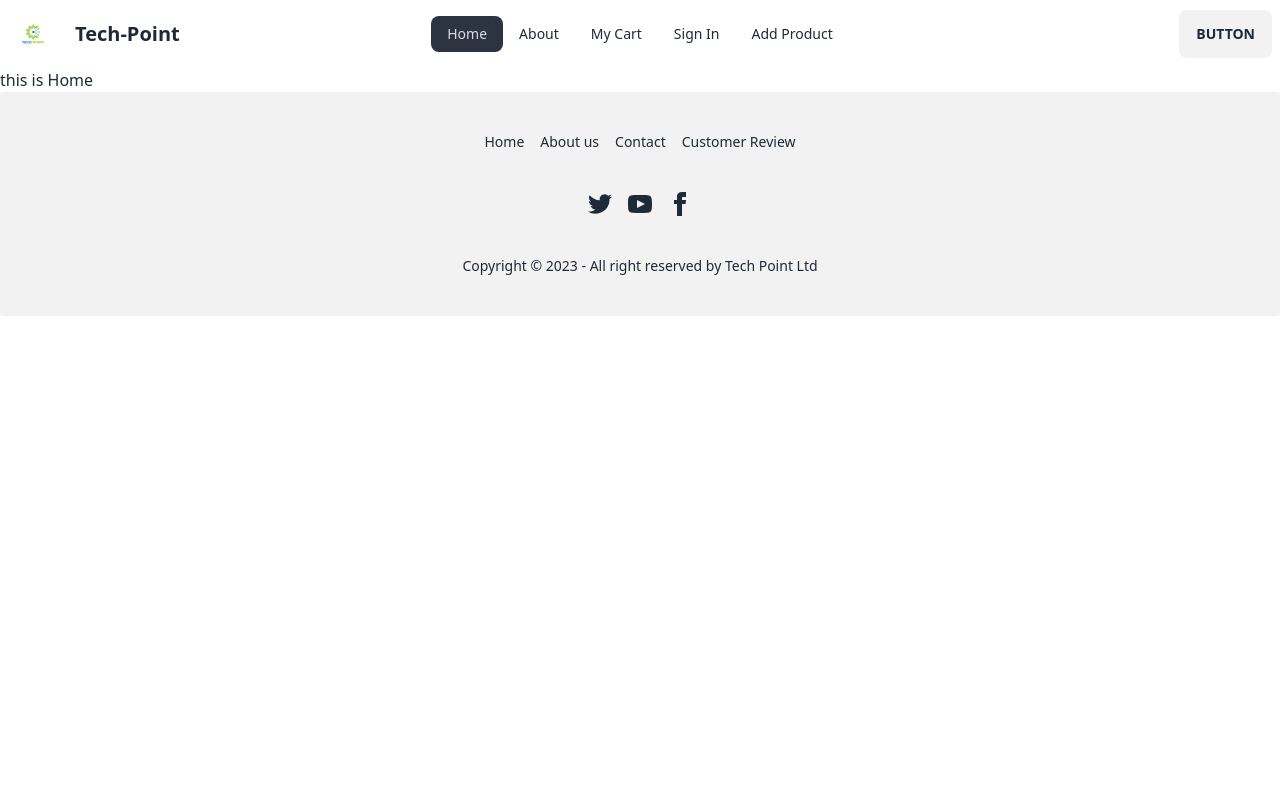
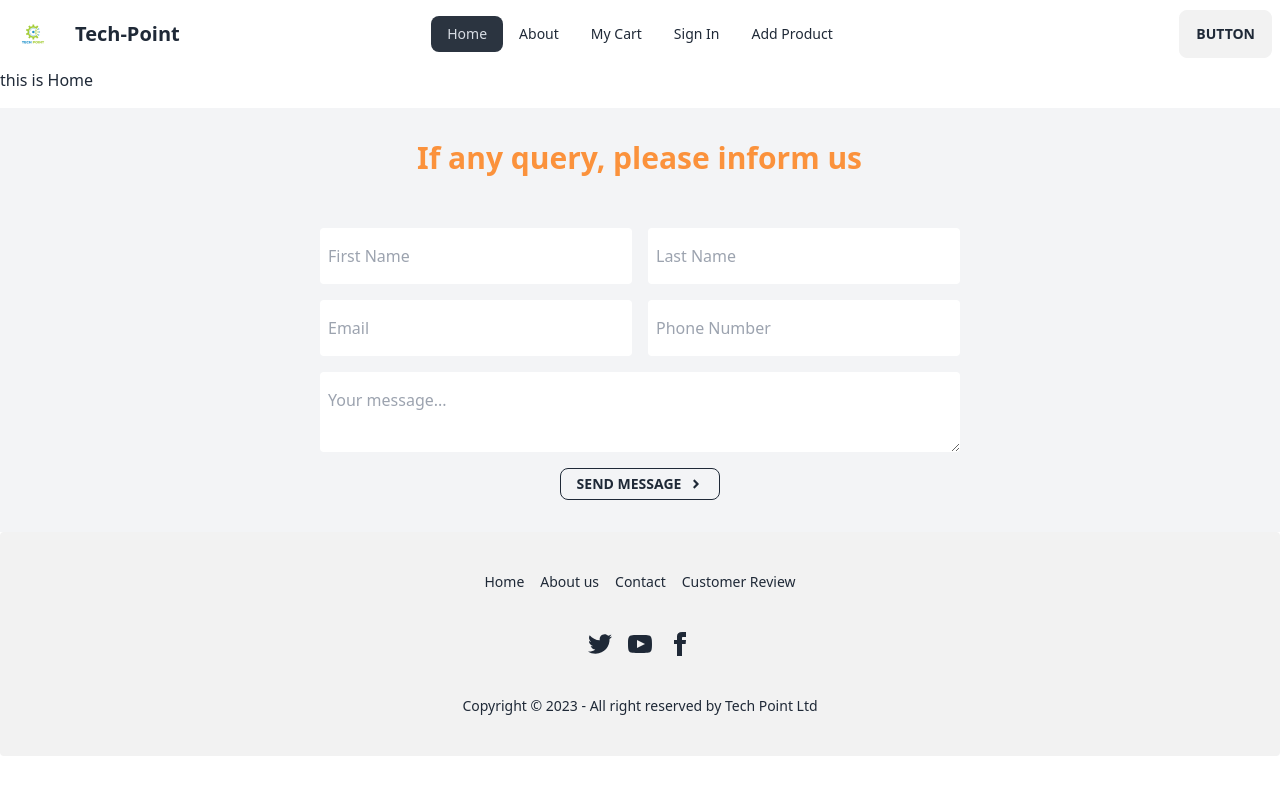
Before and after one commit to Mostaq27/electronics-shop-client, a React (Vite) app: page / in a window 1280 px wide. Shown: the top 794 px of the page. Built offline with nearby package versions, Linux system fonts and the light colour scheme.

Commit message:
install react icon ,react-awesome-reveal and create Contact components

```diff
--- a/package.json
+++ b/package.json
@@ -10,10 +10,13 @@
     "preview": "vite preview"
   },
   "dependencies": {
+    "@emotion/react": "^11.11.1",
     "localforage": "^1.10.0",
     "match-sorter": "^6.3.1",
     "react": "^18.2.0",
+    "react-awesome-reveal": "^4.2.5",
     "react-dom": "^18.2.0",
+    "react-icons": "^4.11.0",
     "react-router-dom": "^6.17.0",
     "sort-by": "^1.2.0"
   },
--- /dev/null
+++ b/src/pages/Home/Contact/Contact.jsx
@@ -0,0 +1,63 @@
+
+import React from "react";
+import { Slide, Zoom } from "react-awesome-reveal";
+import { FaAngleRight } from "react-icons/fa";
+
+const Contact = () => {
+  return (
+    <section className=" bg-gray-100 flex flex-col justify-center items-center mt-4">
+      <Zoom>
+        <h2 className="text-3xl text-orange-400 font-bold my-8 ">
+          If any query, please inform us
+        </h2>
+      </Zoom>
+      <div className="w-3/4 md:w-1/2 mt-5">
+        <Slide direction={"up"}>
+          <form>
+            <div className="grid grid-cols-1 md:grid-cols-2 gap-4">
+              <input
+                placeholder="First Name"
+                className="rounded px-2 py-4 form-control"
+                type="text"
+                name="firstName"
+              />
+              <input
+                placeholder="Last Name"
+                className="rounded px-2 py-4 form-control"
+                type="text"
+                name="lastName"
+              />
+              <input
+                placeholder="Email"
+                className="rounded px-2 py-4 form-control"
+                type="text"
+                name="email"
+              />
+              <input
+                placeholder="Phone Number"
+                className="rounded px-2 py-4 form-control"
+                type="text"
+                name="phoneNumber"
+              />
+            </div>
+            <textarea
+              placeholder="Your message..."
+              className="rounded w-full px-2 py-4 form-control mt-4"
+              type="text"
+              name="message"
+            />
+            <div className="text-center mb-8">
+              <Zoom>
+                <button className="btn btn-outline btn-sm py-2 px-4 mt-4">
+                  Send Message <FaAngleRight />
+                </button>
+              </Zoom>
+            </div>
+          </form>
+        </Slide>
+      </div>
+    </section>
+  );
+};
+
+export default Contact;
--- a/src/pages/Home/Home.jsx
+++ b/src/pages/Home/Home.jsx
@@ -1,8 +1,10 @@
+import Contact from "./Contact/Contact";
 
 const Home = () => {
     return(
         <div>
          <h2>this is Home </h2>
+         <Contact></Contact>
         </div>
     );
 };
--- a/src/pages/NotFound/NotFound.jsx
+++ b/src/pages/NotFound/NotFound.jsx
@@ -1,6 +1,6 @@
 
 import { Link } from "react-router-dom";
-import image from "../../assets/notfound.jpg"
+import image from "../../assets/404.webp"
 
 const NotFound = () => {
     return (
```
Also changed, not shown: src/assets/404.webp (added), 1 other file (tests, documents, lock files or other folders).
